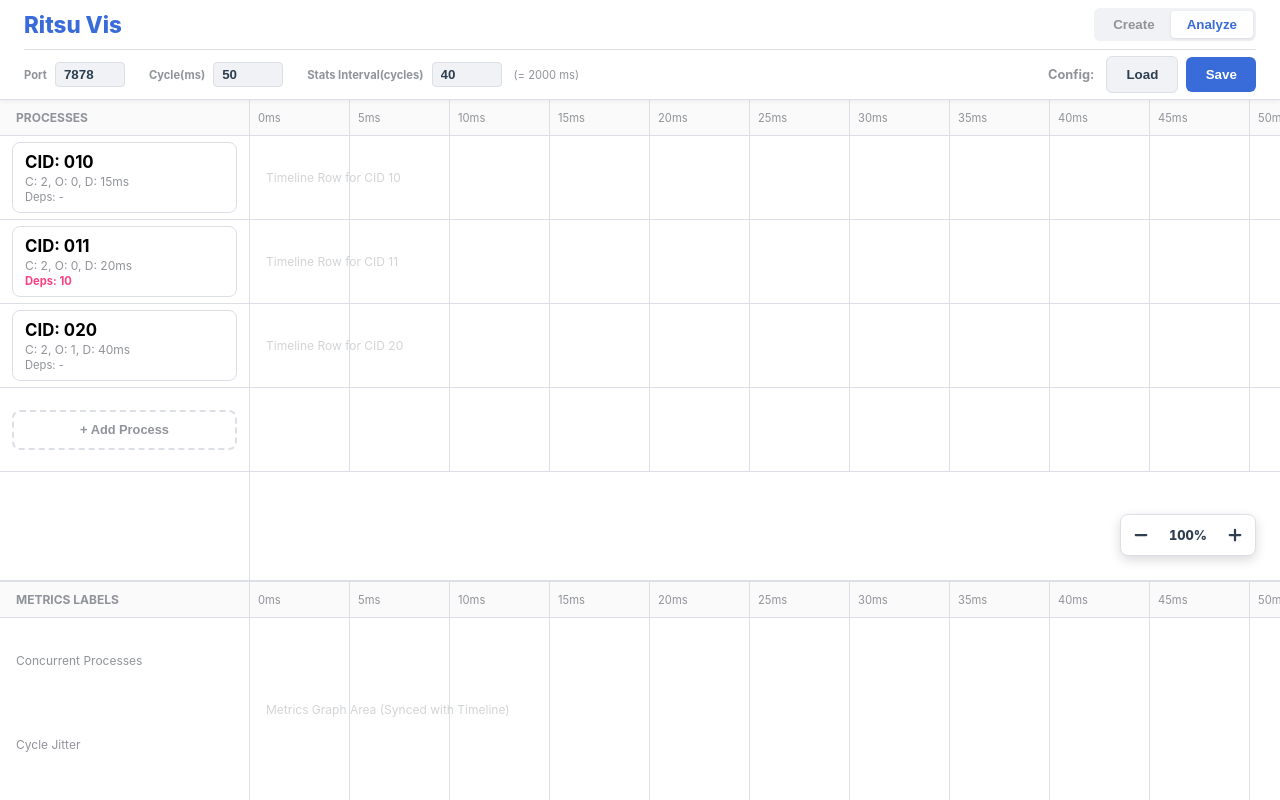
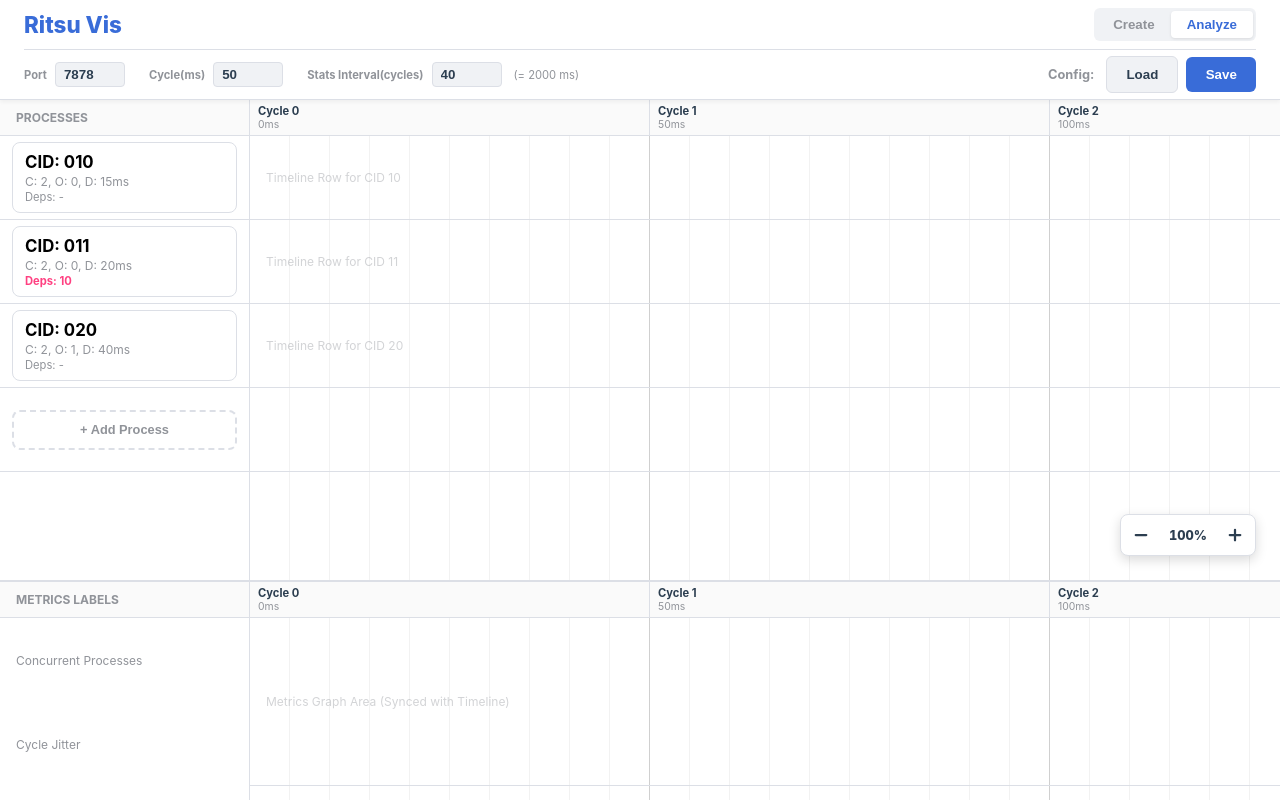
Before and after one commit to nao-kawano/ritsu-scheduler, a Vue app in the folder rt-vis-rs/: page / in a window 1280 px wide. Both pictures are taken after a click on the button "Analyze". Built offline with nearby package versions, Linux system fonts and the light colour scheme.

Commit message:
refactor(vis): unify header and grid layout between Create modes and Template
Updated Template components (Timeline/Metrics) to use the same header structure and grid visual system as Create mode, while removing unused legacy CSS variables.

```diff
--- a/rt-vis-rs/src/App.vue
+++ b/rt-vis-rs/src/App.vue
@@ -118,9 +118,6 @@ const { onProcessListScroll, onTimelineScroll, onMetricsScroll } = useScrollSync
   --row-height: 84px;
   --header-row-height: 36px;
   --sb-size: 16px;
-
-  --tick-width: 100px;
-  --total-ticks: 50;
 
   --bg-color: #f0f2f5;
   --pane-bg: #ffffff;
--- a/rt-vis-rs/src/components/MetricsChart.vue
+++ b/rt-vis-rs/src/components/MetricsChart.vue
@@ -5,17 +5,36 @@ import { useAppState } from '../composables/useAppState';
 // --- State and Composables ---
 const { config } = useAppState();
 
-// --- Viewport and Scrolling ---
-const headerScrollEl = ref<HTMLElement | null>(null);
-const contentScrollEl = ref<HTMLElement | null>(null);
+// -----------------------------------------------------------------------------
+// Props and Emits
 
 const emit = defineEmits<{
   (e: 'scroll', event: Event): void
 }>();
 
+// -----------------------------------------------------------------------------
+// State, Computed, and Logic
+
+// --- Layout Constants ---
+
+const CYCLE_MS = 50;
+const TOTAL_CYCLE = 4;
+const PIX_PER_CYCLE = 400;
+const PIX_TOTAL_WIDTH = PIX_PER_CYCLE * TOTAL_CYCLE;
+const PIX_GRID_MAJOR = PIX_PER_CYCLE;
+const PIX_GRID_MINOR = PIX_PER_CYCLE / 10;
+
+// --- Viewport and Scrolling ---
+
+const headerScrollEl = ref<HTMLElement | null>(null);
+const contentScrollEl = ref<HTMLElement | null>(null);
+
 const onScroll = (e: Event) => {
   emit('scroll', e);
 };
+
+// -----------------------------------------------------------------------------
+// Expose
 
 defineExpose({
   headerScrollEl,
@@ -24,22 +43,37 @@ defineExpose({
 </script>
 
 <template>
-  <div class="metrics-content-pane" :key="config.sessionId">
+  <main class="metrics-pane" :key="config.sessionId">
+    <!-- Time Header (Cycle and ms markers, synced across panes) -->
     <div class="timeline-header sb-hide-all sb-pad-v" ref="headerScrollEl">
-      <div class="time-axis">
-        <div v-for="n in 50" :key="n" class="time-tick">{{ (n - 1) * 5 }}ms</div>
+      <div class="time-axis" :style="{ width: PIX_TOTAL_WIDTH + 'px' }">
+        <div v-for="n in TOTAL_CYCLE" :key="n" class="time-tick" :style="{ width: PIX_GRID_MAJOR + 'px' }">
+          <span class="cycle-label">Cycle {{ n - 1 }}</span>
+          <span class="time-label">{{ (n - 1) * CYCLE_MS }}ms</span>
+        </div>
       </div>
     </div>
-    <div class="scroll-area metrics-chart-scroll sb-hide-v sb-pad-v" ref="contentScrollEl" @scroll="onScroll">
-      <div class="metrics-timeline">
-        <div class="placeholder">Metrics Graph Area (Synced with Timeline)</div>
+
+    <!-- Scrollable Content Area -->
+    <div class="scroll-area metrics-scroll sb-hide-v sb-pad-v" ref="contentScrollEl" @scroll="onScroll">
+      <div class="metrics-content" :style="{
+        width: PIX_TOTAL_WIDTH + 'px',
+        backgroundSize: `${PIX_GRID_MAJOR}px 100%, ${PIX_GRID_MINOR}px 100%`
+      }">
+        <div class="metrics-row info-row">
+          <div class="placeholder-text">Metrics Graph Area (Synced with Timeline)</div>
+        </div>
       </div>
     </div>
-  </div>
+  </main>
 </template>
 
 <style scoped>
-.metrics-content-pane {
+/* ==========================================================================
+   Layout and Containers
+   ========================================================================== */
+
+.metrics-pane {
   display: flex;
   flex-direction: column;
   min-width: 0;
@@ -49,10 +83,10 @@ defineExpose({
   background-color: var(--pane-bg);
 }
 
+/* --- Header Section --- */
 .timeline-header {
   height: var(--header-row-height);
   overflow: hidden;
-  padding-right: 10px;
   flex-shrink: 0;
   border-bottom: 1px solid var(--border-color);
   background: rgba(0, 0, 0, 0.02);
@@ -60,48 +94,72 @@ defineExpose({
 
 .time-axis {
   display: flex;
-  width: max-content;
   height: 100%;
 }
 
 .time-tick {
-  width: var(--tick-width);
   height: 100%;
   border-right: 1px solid var(--border-color);
   padding: 0 0.5rem;
   display: flex;
-  align-items: center;
+  flex-direction: column;
+  flex-shrink: 0;
+  justify-content: center;
   font-size: 0.7rem;
-  color: var(--text-dim);
-  flex-shrink: 0;
 }
 
+.cycle-label {
+  font-weight: bold;
+  color: var(--text-main);
+}
+
+.time-label {
+  color: var(--text-dim);
+  font-size: 0.65rem;
+}
+
+/* --- Content Section --- */
 .scroll-area {
   flex: 1;
   min-height: 0;
   min-width: 0;
 }
 
-.metrics-chart-scroll {
+.metrics-scroll {
   overflow-x: scroll;
   overflow-y: hidden;
   width: 100%;
   height: 100%;
 }
 
-.metrics-timeline {
-  width: calc(var(--total-ticks) * var(--tick-width));
-  height: 100%;
-  background-image: linear-gradient(90deg, var(--border-color) 1px, transparent 1px);
-  background-size: var(--tick-width) 100%;
-  background-position: -1px 0;
+.metrics-content {
+  position: relative;
+  min-height: 100%;
+  /* Visual grid synchronization using CSS linear-gradients */
+  background-image:
+    linear-gradient(90deg, rgba(128, 128, 128, 0.3) 1px, transparent 1px),
+    linear-gradient(90deg, rgba(128, 128, 128, 0.1) 1px, transparent 1px);
+  background-position: -1px 0, -1px 0;
+}
+
+/* Base row for metric charts */
+.metrics-row {
+  height: calc(var(--row-height) * 2);
+  border-bottom: 1px solid var(--border-color);
+}
+
+/* Row specialized for textual information or placeholders */
+.info-row {
   display: flex;
   align-items: center;
-  justify-content: flex-start;
   padding: 0 1rem;
 }
 
-.placeholder {
+/* ==========================================================================
+   Informational UI
+   ========================================================================== */
+
+.placeholder-text {
   font-size: 0.75rem;
   color: var(--text-dim);
   opacity: 0.4;
--- a/rt-vis-rs/src/components/TimelineView.vue
+++ b/rt-vis-rs/src/components/TimelineView.vue
@@ -5,17 +5,36 @@ import { useAppState } from '../composables/useAppState';
 // --- State and Composables ---
 const { config } = useAppState();
 
-// --- Viewport and Scrolling ---
-const headerScrollEl = ref<HTMLElement | null>(null);
-const contentScrollEl = ref<HTMLElement | null>(null);
+// -----------------------------------------------------------------------------
+// Props and Emits
 
 const emit = defineEmits<{
   (e: 'scroll', event: Event): void
 }>();
 
+// -----------------------------------------------------------------------------
+// State, Computed, and Logic
+
+// --- Layout Constants ---
+
+const CYCLE_MS = 50;
+const TOTAL_CYCLE = 4;
+const PIX_PER_CYCLE = 400;
+const PIX_TOTAL_WIDTH = PIX_PER_CYCLE * TOTAL_CYCLE;
+const PIX_GRID_MAJOR = PIX_PER_CYCLE;
+const PIX_GRID_MINOR = PIX_PER_CYCLE / 10;
+
+// --- Viewport and Scrolling ---
+
+const headerScrollEl = ref<HTMLElement | null>(null);
+const contentScrollEl = ref<HTMLElement | null>(null);
+
 const onScroll = (e: Event) => {
   emit('scroll', e);
 };
+
+// -----------------------------------------------------------------------------
+// Expose
 
 defineExpose({
   headerScrollEl,
@@ -25,13 +44,22 @@ defineExpose({
 
 <template>
   <main class="timeline-pane" :key="config.sessionId">
+    <!-- Time Header (Cycle and ms markers, synced across panes) -->
     <div class="timeline-header sb-hide-all sb-pad-v" ref="headerScrollEl">
-      <div class="time-axis">
-        <div v-for="n in 50" :key="n" class="time-tick">{{ (n - 1) * 5 }}ms</div>
+      <div class="time-axis" :style="{ width: PIX_TOTAL_WIDTH + 'px' }">
+        <div v-for="n in TOTAL_CYCLE" :key="n" class="time-tick" :style="{ width: PIX_GRID_MAJOR + 'px' }">
+          <span class="cycle-label">Cycle {{ n - 1 }}</span>
+          <span class="time-label">{{ (n - 1) * CYCLE_MS }}ms</span>
+        </div>
       </div>
     </div>
+
+    <!-- Scrollable Content Area -->
     <div class="scroll-area timeline-scroll sb-hide-h" ref="contentScrollEl" @scroll="onScroll">
-      <div class="timeline-container">
+      <div class="timeline-content" :style="{
+        width: PIX_TOTAL_WIDTH + 'px',
+        backgroundSize: `${PIX_GRID_MAJOR}px 100%, ${PIX_GRID_MINOR}px 100%`
+      }">
         <div v-for="clientWrap in config.client_configs" :key="clientWrap.configId" class="timeline-row">
           <div class="plan-preview">Timeline Row for CID {{ clientWrap.data.client_id }}</div>
         </div>
@@ -42,6 +70,10 @@ defineExpose({
 </template>
 
 <style scoped>
+/* ==========================================================================
+   Layout and Containers
+   ========================================================================== */
+
 .timeline-pane {
   display: flex;
   flex-direction: column;
@@ -52,15 +84,42 @@ defineExpose({
   height: 100%;
 }
 
+/* --- Header Section --- */
 .timeline-header {
   height: var(--header-row-height);
   overflow: hidden;
-  padding-right: 10px;
   flex-shrink: 0;
   border-bottom: 1px solid var(--border-color);
   background: rgba(0, 0, 0, 0.02);
 }
 
+.time-axis {
+  display: flex;
+  height: 100%;
+}
+
+.time-tick {
+  height: 100%;
+  border-right: 1px solid var(--border-color);
+  padding: 0 0.5rem;
+  display: flex;
+  flex-direction: column;
+  justify-content: center;
+  font-size: 0.7rem;
+  flex-shrink: 0;
+}
+
+.cycle-label {
+  font-weight: bold;
+  color: var(--text-main);
+}
+
+.time-label {
+  color: var(--text-dim);
+  font-size: 0.65rem;
+}
+
+/* --- Content Section --- */
 .scroll-area {
   flex: 1;
   min-height: 0;
@@ -74,38 +133,28 @@ defineExpose({
   height: 100%;
 }
 
-.time-axis {
-  display: flex;
-  width: max-content;
-  height: 100%;
-}
-
-.time-tick {
-  width: var(--tick-width);
-  height: 100%;
-  border-right: 1px solid var(--border-color);
-  padding: 0 0.5rem;
-  display: flex;
-  align-items: center;
-  font-size: 0.7rem;
-  color: var(--text-dim);
-  flex-shrink: 0;
-}
-
-.timeline-container {
-  width: calc(var(--total-ticks) * var(--tick-width));
-  background-image: linear-gradient(90deg, var(--border-color) 1px, transparent 1px);
-  background-size: var(--tick-width) 100%;
-  background-position: -1px 0;
+.timeline-content {
+  position: relative;
+  min-height: 100%;
+  /* Visual grid synchronization using CSS linear-gradients */
+  background-image:
+    linear-gradient(90deg, rgba(128, 128, 128, 0.3) 1px, transparent 1px),
+    linear-gradient(90deg, rgba(128, 128, 128, 0.1) 1px, transparent 1px);
+  background-position: -1px 0, -1px 0;
 }
 
 .timeline-row {
   height: var(--row-height);
   border-bottom: 1px solid var(--border-color);
+
   display: flex;
   align-items: center;
   padding: 0 1rem;
 }
+
+/* ==========================================================================
+   Informational UI
+   ========================================================================== */
 
 .plan-preview {
   font-size: 0.75rem;
```
